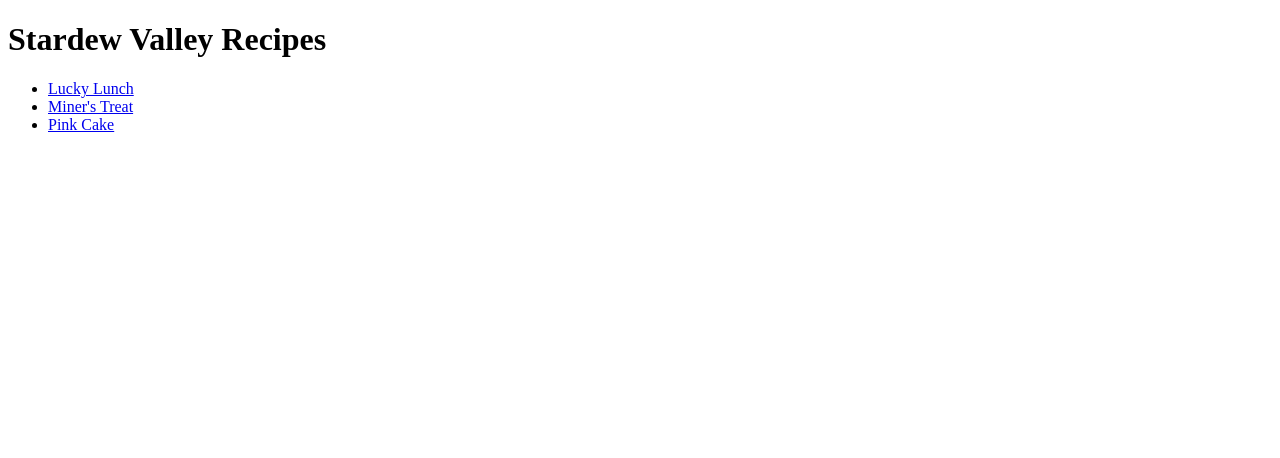
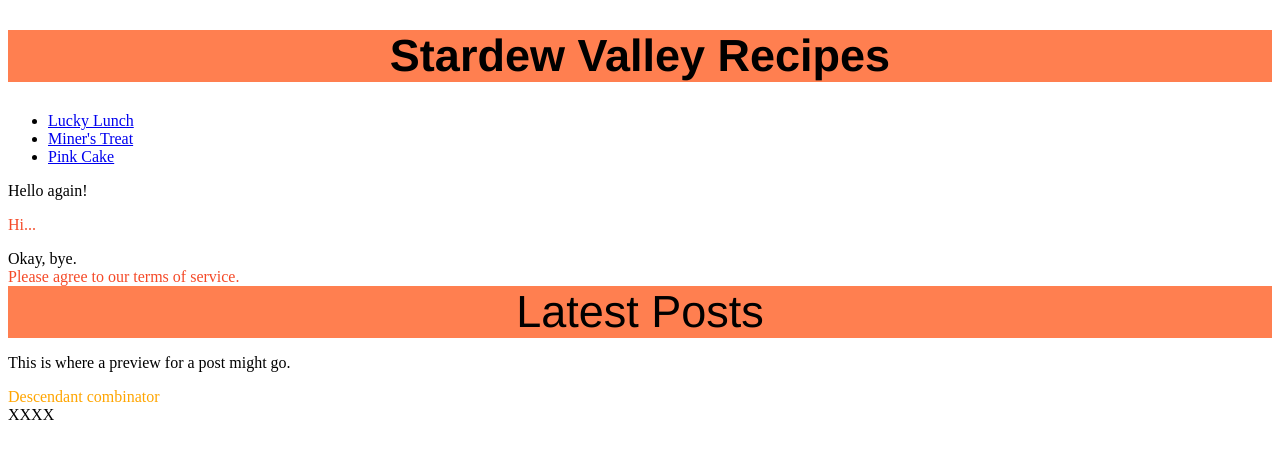
Before and after one commit to gina-cremont/odin-recipes, a plain HTML site: page index.html in a window 1280 px wide. Drawn offline with Linux system fonts and the light colour scheme.

Commit message:
Test css in index.html

```diff
--- a/index.html
+++ b/index.html
@@ -1,16 +1,40 @@
 <!DOCTYPE html>
 <html lang="en">
 <head>
+    <link rel="stylesheet" href="styles.css">
     <meta charset="UTF-8">
     <meta name="viewport" content="width=device-width, initial-scale=1.0">
     <title>Stardew Valley</title>
 </head>
 <body>
-    <h1>Stardew Valley Recipes</h1>
+    <h1 class="header">Stardew Valley Recipes</h1>
     <ul>
         <li> <a href="recipes/lucky_lunch.html">Lucky Lunch</a></li>
         <li> <a href="recipes/miners_treat.html">Miner's Treat</a></li>
         <li><a href="recipes/pink_cake.html">Pink Cake</a></li>
     </ul>
+
+    <!-- index.html -->
+
+<div>Hello again!</div>
+<p class="severe-alert">Hi...</p>
+<div>Okay, bye.</div>
+<div class="alert-text severe-alert">Please agree to our terms of service.</div>
+
+<div>
+  <div class="subsection header">Latest Posts</div>
+  <p class="subsection preview">This is where a preview for a post might go.</p>
+</div>
+
+<!-- index.html -->
+
+<div class="ancestor">
+    <div class="contents">Descendant combinator</div>
+</div>
+
+<div class="contents">XXXX</div>
+
+
+
 </body>
 </html>
```
